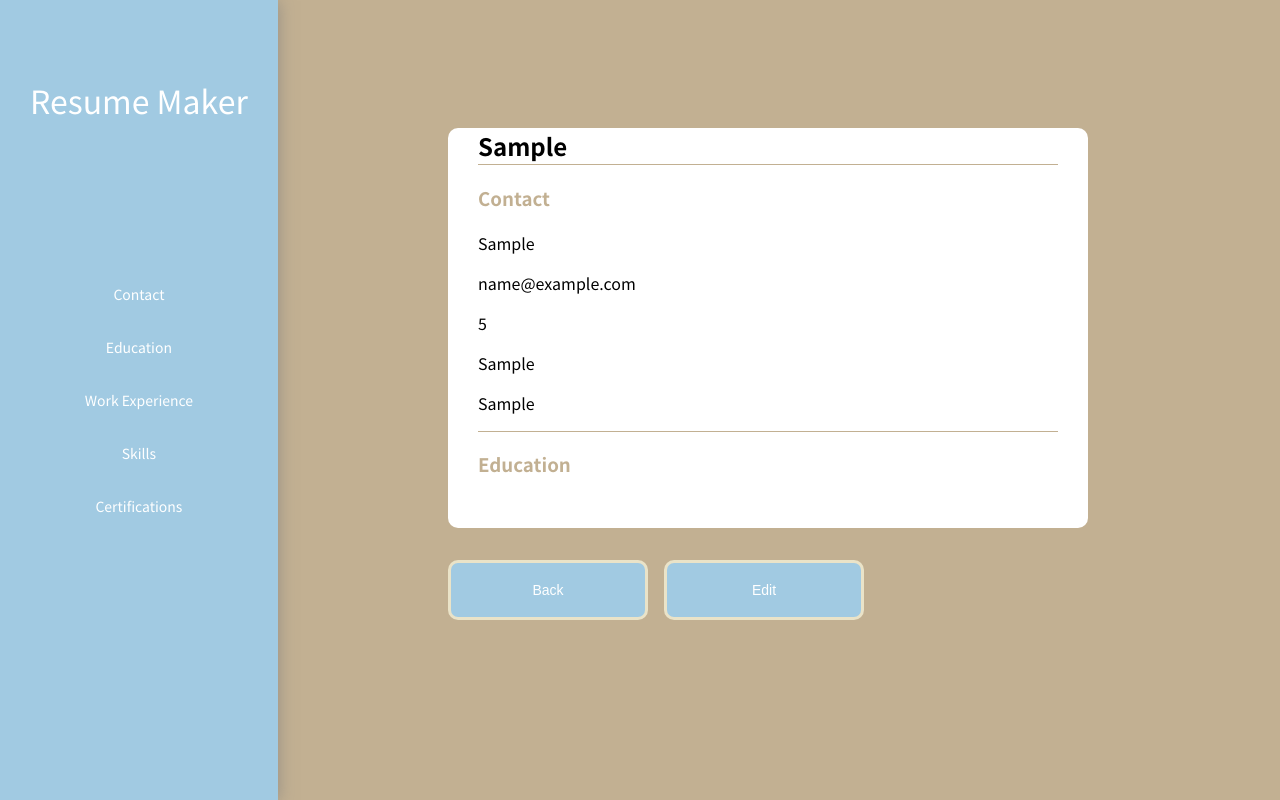
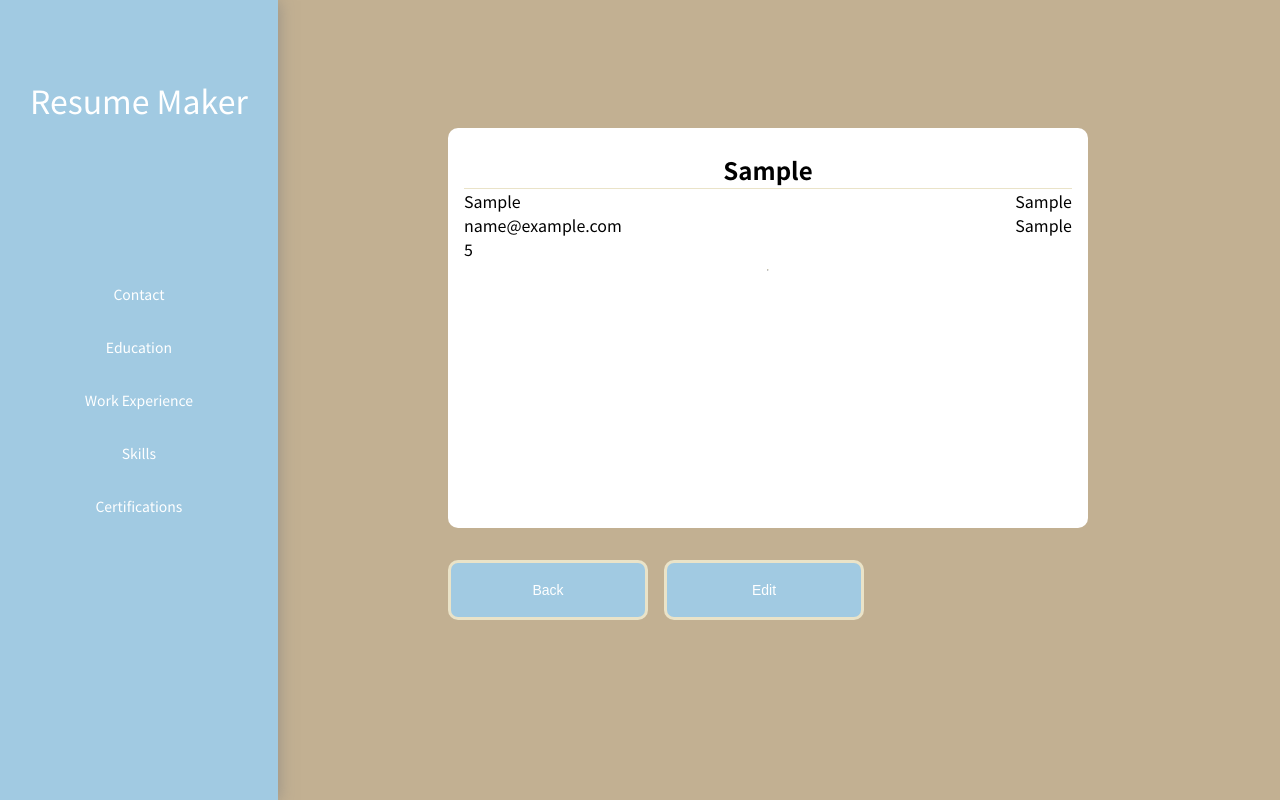
Before and after one commit to liampc/resume-maker, a React (Create React App) app: page / in a window 1280 px wide. Both pictures are taken after typing "Sample", "Sample", "name@example.com", "5", "Sample", "Sample" into the empty fields and a click on the button "Preview". Built offline with nearby package versions, Linux system fonts and the light colour scheme.

Commit message:
edit preview style

```diff
--- a/src/App.scss
+++ b/src/App.scss
@@ -18,7 +18,7 @@ body {
 
 }
 
-h1, h2 {
+h1, h2, h3 {
     margin: 0;
 }
 
--- a/src/components/main/Education.js
+++ b/src/components/main/Education.js
@@ -21,7 +21,7 @@ function Education (props){
             />
             <Input
                 name="Year"
-                type="Date"
+                type="text"
                 handleChange={(e) => props.handleChange(e, props.header)}
                 value={props.value.Year || ''}
             />
--- a/src/components/main/Main.js
+++ b/src/components/main/Main.js
@@ -53,6 +53,7 @@ class Main extends Component {
     //Show the preview of the resume
     handleSubmit(event){
         event.preventDefault()
+        console.log(this.state)
 
         let tohide = document.querySelectorAll('.to-hide')
         tohide.forEach(el => {
--- a/src/components/main/Preview.js
+++ b/src/components/main/Preview.js
@@ -10,21 +10,26 @@ function Preview(props){
         <div className="preview to-hide hide">
             <div className="preview__container container">
                 <h2>{Contact.Name}</h2>
-                <div className="preview__section">
-                    <h3>Contact</h3>
+                <div className="preview__section contact-section">
+                    <div>
                         <p>{Contact.Address}</p>
                         <p>{Contact.Email}</p>
                         <p>{Contact.Phone}</p>
+                    </div>
+                    <div>
                         <p>{Contact.Website}</p>
                         <p>{Contact.LinkedIn}</p>
                         <p>{Contact.Other}</p>
                     </div>
+                </div>
+                {Contact.length == 0 ? '' : <hr></hr>}
+
 
                 <div className="preview__section">
-                    <h3>Education</h3>
+                    <h3>{Education.length == 0 && AllEducation.length == 0 ? '' : 'Education'}</h3>
                     {AllEducation.map((item, index) => {
                         if (item.School || item.Course){
-                            return <div key={uniqid()}>
+                            return <div key={uniqid()} className="preview__card">
                                 <span
                                     onClick={(e) => props.handleDelete(e, index, 'Education')}
                                     className="preview__update hide"> Delete
@@ -39,6 +44,7 @@ function Preview(props){
                             </div>
                         }
                     })}
+                    {Education.length == 0 && AllEducation.length == 0 ? '' : <hr></hr>}
                 </div>
 
             </div>
--- a/src/components/main/_main.scss
+++ b/src/components/main/_main.scss
@@ -22,42 +22,85 @@
 .preview {
 
 
+
     &__container {
 
         background-color: white;
         border-radius: 10px;
         min-height: 50vh;
+
         display: flex;
         flex-direction: column;
         margin-bottom: 2rem;
 
         @include breakpoint-up('large'){
             max-width: 50vw;
+            padding: 1.5rem 1rem;
+        }
+    }
+
+    h2 {
+        text-align: center;
+        border-bottom: 1px solid $GoldBrown;
+    }
+
+    &__section {
+
+        h3 {
+            color: $Brown;
+        }
+
+        hr {
+            border-top: 1px solid $GoldBrown;
+       }
+
+       p {
+            margin: 0;
+        }
+
+       &.contact-section {
+            display: flex;
+            flex-direction: row;
+            justify-content: space-between;
         }
     }
 
 
+    hr {
+        border-top: 1px solid $GoldBrown;
+   }
 
-    &__section {
-        border-top: 1px solid $Brown;
 
-        h3 {
-            color: $Brown;
+    &__card {
+
+        padding-top: 1rem;
+
+        p:first-of-type {
+            font-size: larger;
         }
     }
 
+
     &__update {
+
        float: right;
+       cursor: pointer;
+       color: $Brown;
+
+       &:hover {
+           color: $GoldBrown;
+       }
     }
 
     span:nth-of-type(2) {
         padding-right: 10px;
+
     }
+
 
     &__buttons {
         display: flex;
         flex-direction: row;
-
 
         button:not(:last-of-type) {
             margin-right: 1rem;
```
Also changed, not shown: 2 other files (tests, documents, lock files or other folders). Lines whose indentation alone changed are shown as unchanged.
